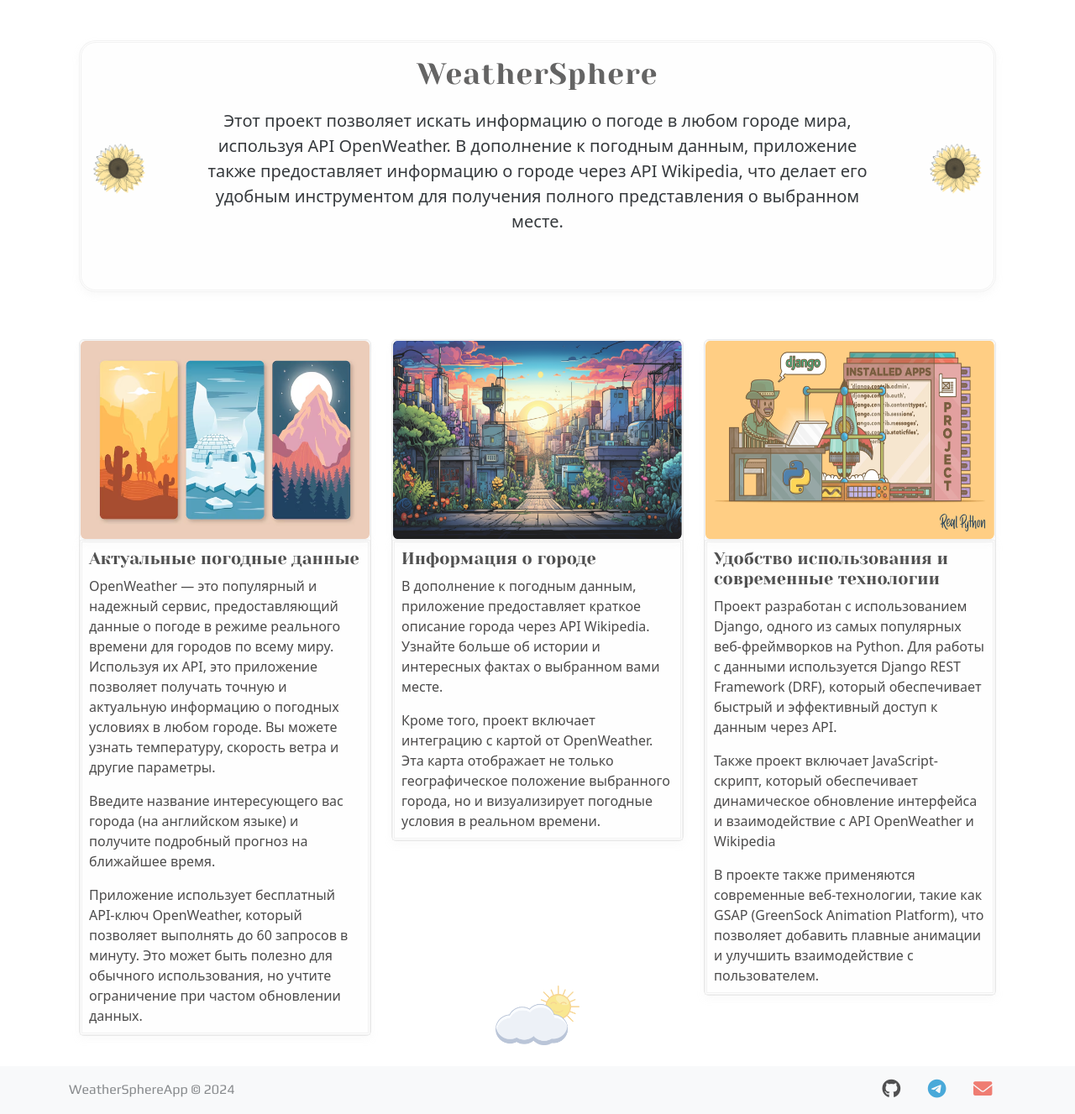
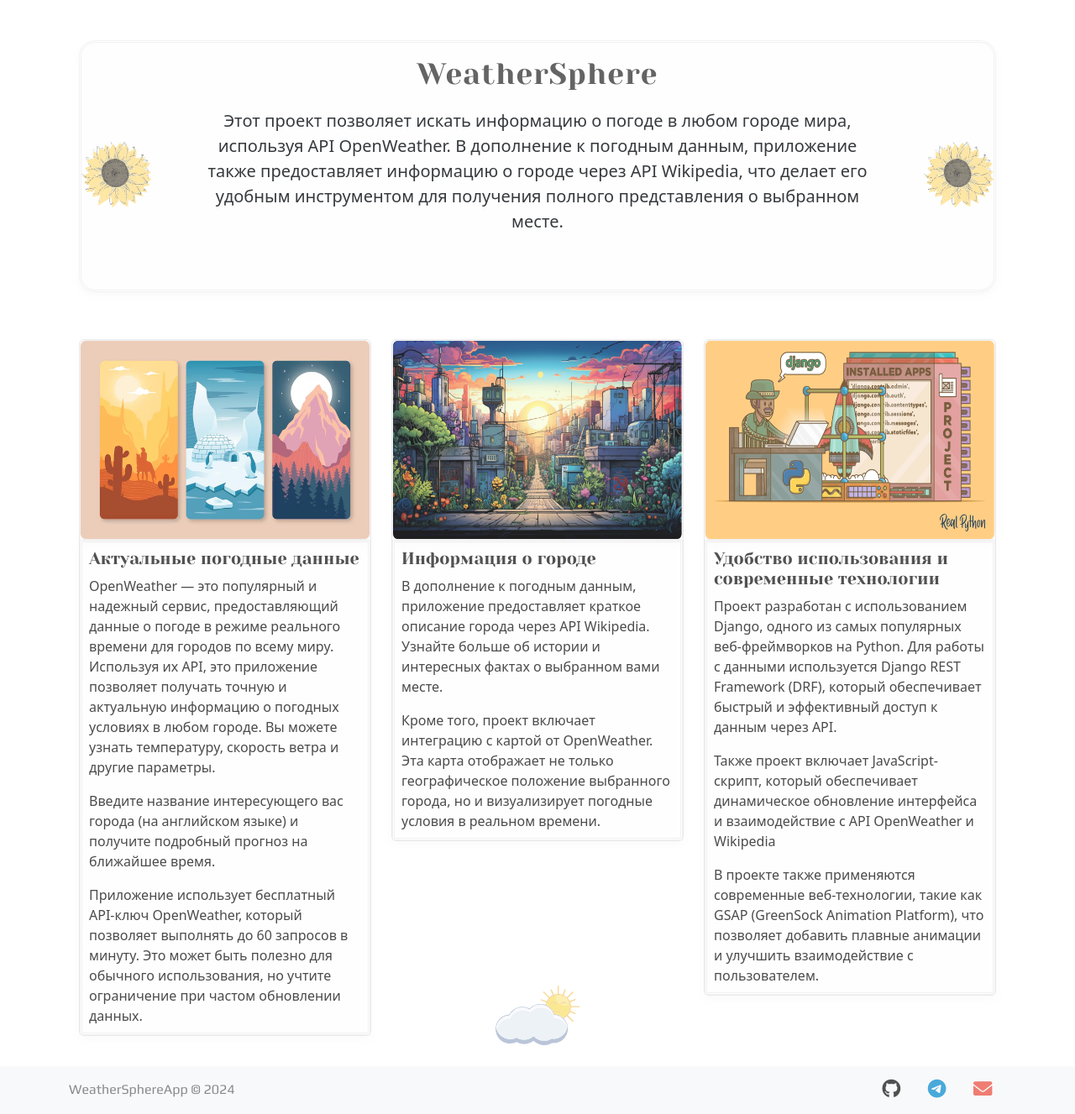
Before and after one commit to MRGiorgiosDev8/weather_django, a Django app: page / in a window 1280 px wide. Shown: the part 72-1399 px from the top of the page at 84% size. Run offline with Django 5.2, Linux system fonts and the light colour scheme; parts of the project's set-up code (start-up, migrations or seed data) failed here and were passed over; some libraries are stand-ins or nearby versions; some web fonts are replaced.

Commit message:
update vector image

```diff
--- a/weather_project/static/js/weather.js
+++ b/weather_project/static/js/weather.js
@@ -192,7 +192,7 @@ $(document).ready(function () {
             $('.map-container').append(mapContainer);
         }
 
-        const forecastHtml = `<h2>${data.city} <img src="/static/images/iconarrow.png" alt="arrow" class="symbol-arrow" /></h2>` + createForecastHtml(data.forecasts);
+        const forecastHtml = `<h2>${data.city} <img src="/static/images/iconarrow.svg" alt="arrow" class="symbol-arrow" /></h2>` + createForecastHtml(data.forecasts);
 
         const cityInfoHtml = createCityInfoHtml(data.wiki_summary);
 
--- a/weather_project/templates/weather/index.html
+++ b/weather_project/templates/weather/index.html
@@ -15,10 +15,10 @@
             что делает его удобным инструментом для получения полного представления о выбранном месте.
         </p>
         <div class="intro-images d-flex justify-content-between d-none d-lg-flex">
-            <img src="{% static 'images/sunflower1.png' %}" alt="Sunflower 1" class="img-fluid"
-                style="max-width: 90px;">
-            <img src="{% static 'images/sunflower1.png' %}" alt="Sunflower 1" class="img-fluid"
-                style="max-width: 90px;">
+            <img src="{% static 'images/sunflower1.svg' %}" alt="Sunflower 1" class="img-fluid"
+                style="max-width: 83px;">
+            <img src="{% static 'images/sunflower1.svg' %}" alt="Sunflower 1" class="img-fluid"
+                style="max-width: 83px;">
         </div>
     </div>
     <div class="intro-cards row">
@@ -89,7 +89,7 @@
         </div>
     </div>
     <div class="img-intro text-center">
-        <img src="{% static 'images/skysvg333.png' %}" alt="Sky SVG" class="img-fluid"
+        <img src="{% static 'images/skysvg333.svg' %}" alt="Sky SVG" class="img-fluid"
             style="width: 100px; height: auto;">
     </div>
 </div>
```
Also changed, not shown: readme.md, weather_project/static/images/apple-touch-icon-sunlogo.png, weather_project/static/images/iconarrow.png (deleted), weather_project/static/images/iconarrow.svg (added), weather_project/static/images/skysvg3.svg (deleted), weather_project/static/images/skysvg333.png (deleted), weather_project/static/images/skysvg333.svg (added), weather_project/static/images/sunflower1.svg (added), 3 other files.
